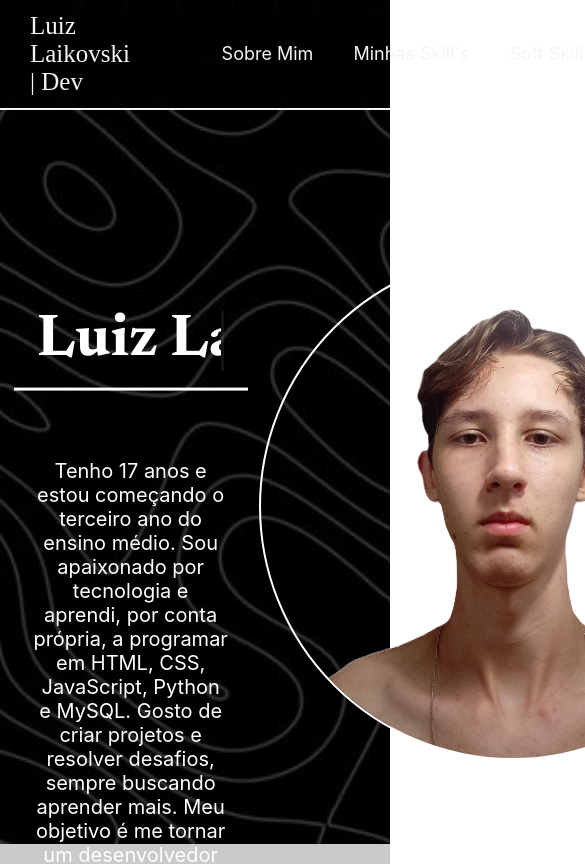
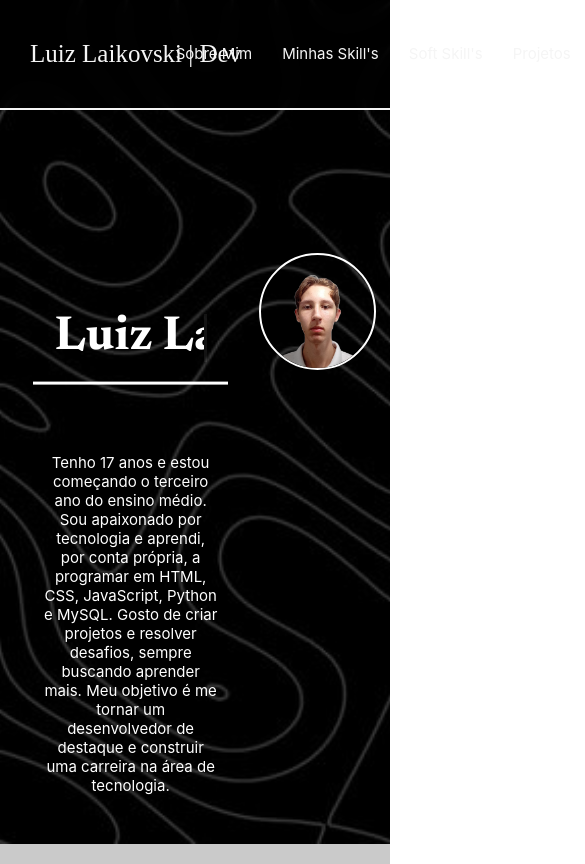
Before and after one commit to LuizLaikovski/Portifolio, a React (Create React App) app in the folder portifolio/: page / in a window 390 px wide. Shown: the top 864 px of the page, 585 px wide, since content can reach past the window. Built offline with nearby package versions, Linux system fonts and the light colour scheme; a web font is replaced by a local one.

Commit message:
subsittuição da imagem e um pouco de responsividade

```diff
--- a/portifolio/src/App.css
+++ b/portifolio/src/App.css
@@ -64,3 +64,25 @@ body {
 .MyImage:hover {
   transform: scale(110%);
 }
+
+.LOGOO {
+  color: aqua;
+}
+
+/* PORTABILIDADE */
+@media (max-width: 1024px) {
+  body {
+    width: 100dvw;
+    overflow-x: hidden;
+  }
+
+  .IImage {
+    width: 30dvw;
+  }
+
+  .MyImage {
+    width: 30dvw;
+    height: 30dvw;
+    margin-left: 10dvw;
+  }
+}
--- a/portifolio/src/components/Faixa/Faixa.css
+++ b/portifolio/src/components/Faixa/Faixa.css
@@ -1,5 +1,10 @@
 @import url('https://fonts.googleapis.com/css2?family=Kaisei+Tokumin&display=swap');
 /* font-family: "Kaisei Tokumin", serif; */
+
+body {
+    width: 100dvw;
+    overflow-x: hidden;
+}
 
 * {
     margin: 0;
@@ -66,8 +71,21 @@
     font-size: 25px;
     cursor: pointer;
     transition: 0.3s;
+    white-space: nowrap;   /* DEIXA A ESCRITA EM UMA SÓ LINHA */
 }
 
 .LOGOO:hover {
     transform: scale(+112%);
 }
+
+@media (max-width: 1024px) {
+    .NavBar {
+        margin-left: 13.5dvw;
+
+    }
+
+    .NavBar li {
+        margin: 0 15px 0 15px;
+        font-size: 15px;
+    }
+}
--- a/portifolio/src/components/Faixa/Faixa.js
+++ b/portifolio/src/components/Faixa/Faixa.js
@@ -19,7 +19,7 @@ function Faixa() {
                     <li onClick={() => scrollToElements('SobreMim')}>Sobre Mim</li>
                     <li onClick={() => scrollToElements('Skills')}>Minhas Skill's</li>
                     <li onClick={() => scrollToElements('SoftSkill')}>Soft Skill's</li>
-                    <li onClick={() => scrollToElements('MeusServicos')}>Meus Serviços</li>
+                    <li onClick={() => scrollToElements('MeusServicos')}>Projetos</li>
                     <li onClick={() => scrollToElements('contato')}>Contato</li>
                     <li><a href="/Curriculo.docx" download="Curriculo.docx">Baixar Curriculo</a></li>
                 </ul>
--- a/portifolio/src/components/Footer/Footer.css
+++ b/portifolio/src/components/Footer/Footer.css
@@ -1,3 +1,8 @@
+body {
+    width: 100dvw;
+    overflow-x: hidden;
+}
+
 * {
     margin: 0;
     padding: 0;
--- a/portifolio/src/components/PartFour/PartFour.css
+++ b/portifolio/src/components/PartFour/PartFour.css
@@ -1,3 +1,8 @@
+body {
+    width: 100dvw;
+    overflow-x: hidden;
+}
+
 * {
     padding: 0;
     margin: 0;
@@ -50,3 +55,10 @@
     font-size: 2.1rem;
     margin: 5px 5px 0 5px;
 }
+
+/* RESPONSIVIDADE */
+@media (max-width: 1024px) {
+    .habilits {
+        width: 24dvw;
+    }
+}
--- a/portifolio/src/components/PartOne/Risco.css
+++ b/portifolio/src/components/PartOne/Risco.css
@@ -1,5 +1,10 @@
 @import url('https://fonts.googleapis.com/css2?family=Newsreader:ital,opsz,wght@0,6..72,200..800;1,6..72,200..800&display=swap');
 /* font-family: "Newsreader", serif; */
+
+body {
+    width: 100dvw;
+    overflow-x: hidden;
+}
 
 * {
     margin: 0 0 0 0 ;
@@ -87,3 +92,25 @@
 .txtxtxtxtxt {
     margin-top: -50px;
 }
+
+@media (max-width: 1024px) {
+    .container {
+        width: 40dvw;
+    }
+
+    .Faixaa {
+        width: 50dvw;
+    }
+
+    .TituloPrincipal {
+        font-size: 3rem;
+    }
+
+    .TextBox {
+        width: 45dvw;
+    }
+
+    .txtxtxtxtxt {
+        font-size: 15px;
+    }
+}
--- a/portifolio/src/components/PartTree/PartTree.css
+++ b/portifolio/src/components/PartTree/PartTree.css
@@ -1,3 +1,8 @@
+body {
+    width: 100dvw;
+    overflow-x: hidden;
+}
+
 * {
     margin: 0;
     padding: 0;
--- a/portifolio/src/components/PartTwo/PartTwo.css
+++ b/portifolio/src/components/PartTwo/PartTwo.css
@@ -1,3 +1,8 @@
+body {
+    width: 100dvw;
+    overflow-x: hidden;
+}
+
 * {
     margin: 0 0 0 0;
     padding: 0 0 0 0;
@@ -23,16 +28,10 @@
 .TitleSkill {
     color: black;
     font-size: 70px;
-    /* transform: translateY(+20%); */
-    /* opacity: 0; */
-    /* filter: blur(30px); */
     transition: all 0.3s;
 }
 
 .fx {
-    /* transform: translateY(+20%); */
-    /* opacity: 0; */
-    /* filter: blur(30px); */
     transition: all 0.3s;
 }
 
@@ -46,17 +45,12 @@
 
 .tt1 {
     font-size: 30px;
-    /* transform: translateY(+20%); */
-    /* opacity: 0; */
-    /* filter: blur(30px); */
     transition: all 0.3s;
+    white-space: nowrap;
 }
 
 .icons {
     margin: 20px 15px 0 15px;
-    /* transform: translateY(+20%); */
-    /* opacity: 0; */
-    /* filter: blur(30px); */
     transition: all 0.3s;
 }
 
```
Also changed, not shown: portifolio/public/eu.png.
